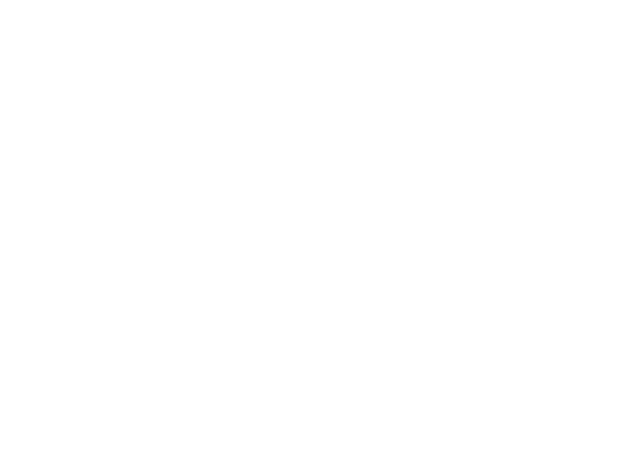
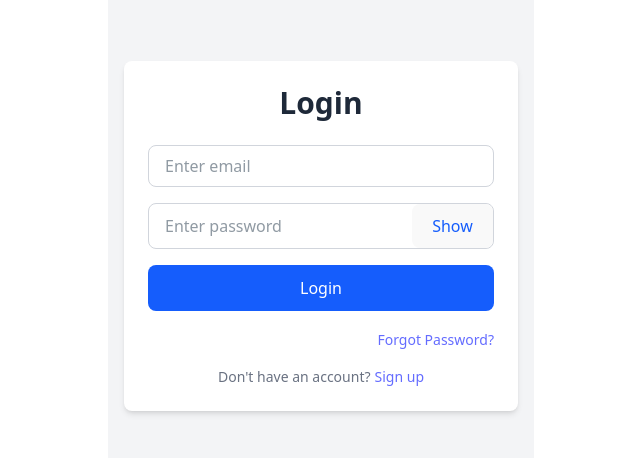
Before and after one commit to ogunnaike1/stonechat, a React (Vite) app in the folder frontend/: page /login in a window 1280 px wide. Before the commit this address had no page. Shown: the part 196-654 px from the top of the page, without its empty margins (319-959 px from the left). Built offline with nearby package versions, Linux system fonts and the light colour scheme; the HTML template or start-up script is replaced by a standard one.

Commit message:
added reset password

```diff
--- a/frontend/src/App.tsx
+++ b/frontend/src/App.tsx
@@ -4,6 +4,7 @@ import { Routes, Route } from 'react-router-dom';
 import viteLogo from '/vite.svg'
 import SignUp from './pages/Signup';
 import ForgotPasswordForm from './pages/Forgotpassword';
+import LoginForm from './pages/Login';
 import './App.css'
 
 function App() {
@@ -14,6 +15,7 @@ function App() {
 <div >
   <Routes>
     <Route path="/" element={<SignUp/>}/>
+    <Route path="/login" element={<LoginForm/>}/>
     <Route path="/forget-password" element={<ForgotPasswordForm email={''} onSetEmail={function (event: React.ChangeEvent<HTMLInputElement>): void {
           throw new Error('Function not implemented.');
         } } onClick={function (): void {
--- a/frontend/src/pages/Login.tsx
+++ b/frontend/src/pages/Login.tsx
@@ -0,0 +1,71 @@
+import { useState } from "react";
+import { Link } from "react-router-dom";
+
+const LoginForm = () => {
+  const [show, setShow] = useState(false);
+  const handleClick = () => setShow(!show);
+
+  return (
+    <div className="flex justify-center items-center min-h-screen bg-gray-100 px-4">
+      <div className="w-full  bg-white rounded-lg shadow-md p-6">
+        <h2 className="text-center text-2xl md:text-3xl font-bold text-gray-800 mb-6">
+          Login
+        </h2>
+
+        <div className="space-y-4">
+          {/* Email */}
+          <input
+            type="email"
+            placeholder="Enter email"
+            className="w-full border border-gray-300 rounded-lg px-4 py-2 focus:outline-none focus:border-blue-500"
+          />
+
+          {/* Password */}
+          <div className="flex items-center w-full border border-gray-300 rounded-lg focus-within:border-blue-500">
+            <input
+                type={show ? "text" : "password"}
+                placeholder="Enter password"
+                className="flex-1 px-4 py-2 focus:outline-none min-w-0"
+            />
+            <button
+                type="button"
+                onClick={handleClick}
+                className="px-3 text-sm text-blue-600 hover:underline whitespace-nowrap"
+            >
+                {show ? "Hide" : "Show"}
+            </button>
+        </div>
+
+
+          {/* Login Button */}
+          <button className="w-full !bg-blue-600 text-white py-2 rounded-lg hover:bg-blue-700 transition">
+            Login
+          </button>
+
+          {/* Forgot Password */}
+          <div className="text-right">
+            <Link
+              to="/auth/forgot-password"
+              className="text-sm text-gray-500 hover:text-blue-600"
+            >
+              Forgot Password?
+            </Link>
+          </div>
+
+          {/* Sign up */}
+          <div className="flex justify-center text-sm text-gray-500">
+            <span>Don't have an account?</span>
+            <Link
+              to="/auth/sign-up"
+              className="ml-1 text-blue-600 hover:underline"
+            >
+              Sign up
+            </Link>
+          </div>
+        </div>
+      </div>
+    </div>
+  );
+};
+
+export default LoginForm;
--- /dev/null
+++ b/frontend/src/pages/ResetPassword.tsx
@@ -0,0 +1,69 @@
+import { useState } from "react";
+import Footer from "./Footer";
+
+const ResetPasswordForm = () => {
+  const [show, setShow] = useState(false);
+  const handleClick = () => setShow(!show);
+
+  return (
+    <div className="flex flex-col min-h-screen bg-gray-100">
+      <div className="flex flex-1 justify-center items-center px-4">
+        <div className="w-full max-w-md bg-white rounded-lg shadow-md p-6">
+          <h2 className="text-center text-2xl md:text-3xl font-bold text-gray-800 mb-6">
+            Reset Password
+          </h2>
+
+          <div className="space-y-4">
+            {/* Email */}
+            <input
+              type="email"
+              placeholder="Enter email"
+              className="w-full border border-gray-300 rounded-lg px-4 py-2 focus:outline-none focus:border-blue-500"
+            />
+
+            {/* New Password */}
+            <div className="relative">
+              <input
+                type={show ? "text" : "password"}
+                placeholder="Enter password"
+                className="w-full border border-gray-300 rounded-lg px-4 py-2 pr-16 focus:outline-none focus:border-blue-500"
+              />
+              <button
+                type="button"
+                onClick={handleClick}
+                className="absolute right-3 top-2 text-sm text-blue-600 hover:underline"
+              >
+                {show ? "Hide" : "Show"}
+              </button>
+            </div>
+
+            {/* Confirm Password */}
+            <div className="relative">
+              <input
+                type={show ? "text" : "password"}
+                placeholder="Confirm password"
+                className="w-full border border-gray-300 rounded-lg px-4 py-2 pr-16 focus:outline-none focus:border-blue-500"
+              />
+              <button
+                type="button"
+                onClick={handleClick}
+                className="absolute right-3 top-2 text-sm text-blue-600 hover:underline"
+              >
+                {show ? "Hide" : "Show"}
+              </button>
+            </div>
+
+            {/* Submit */}
+            <button className="w-full bg-blue-600 text-white py-2 rounded-lg hover:bg-blue-700 transition">
+              Reset Password
+            </button>
+          </div>
+        </div>
+      </div>
+
+      <Footer />
+    </div>
+  );
+};
+
+export default ResetPasswordForm;
```
